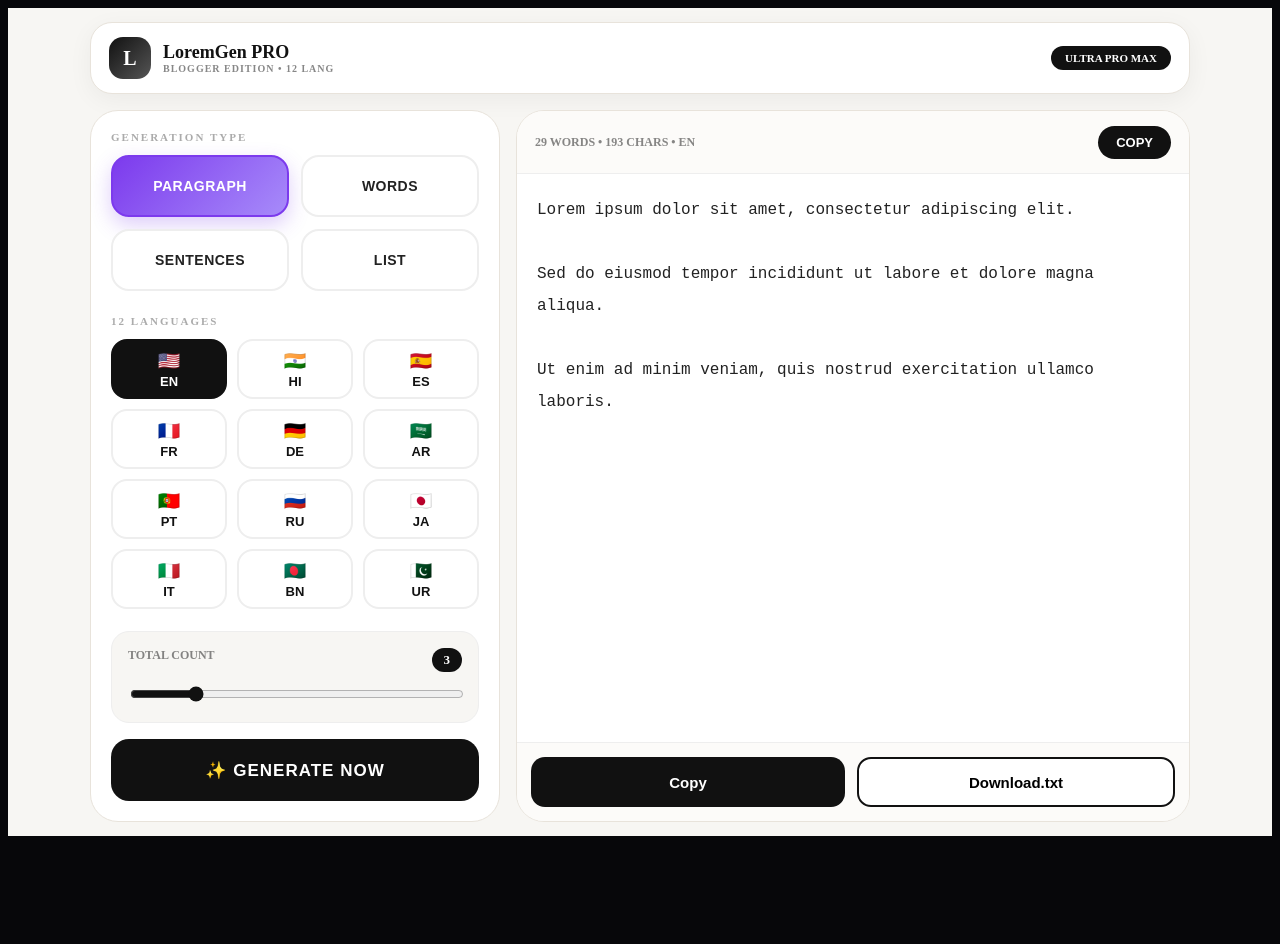
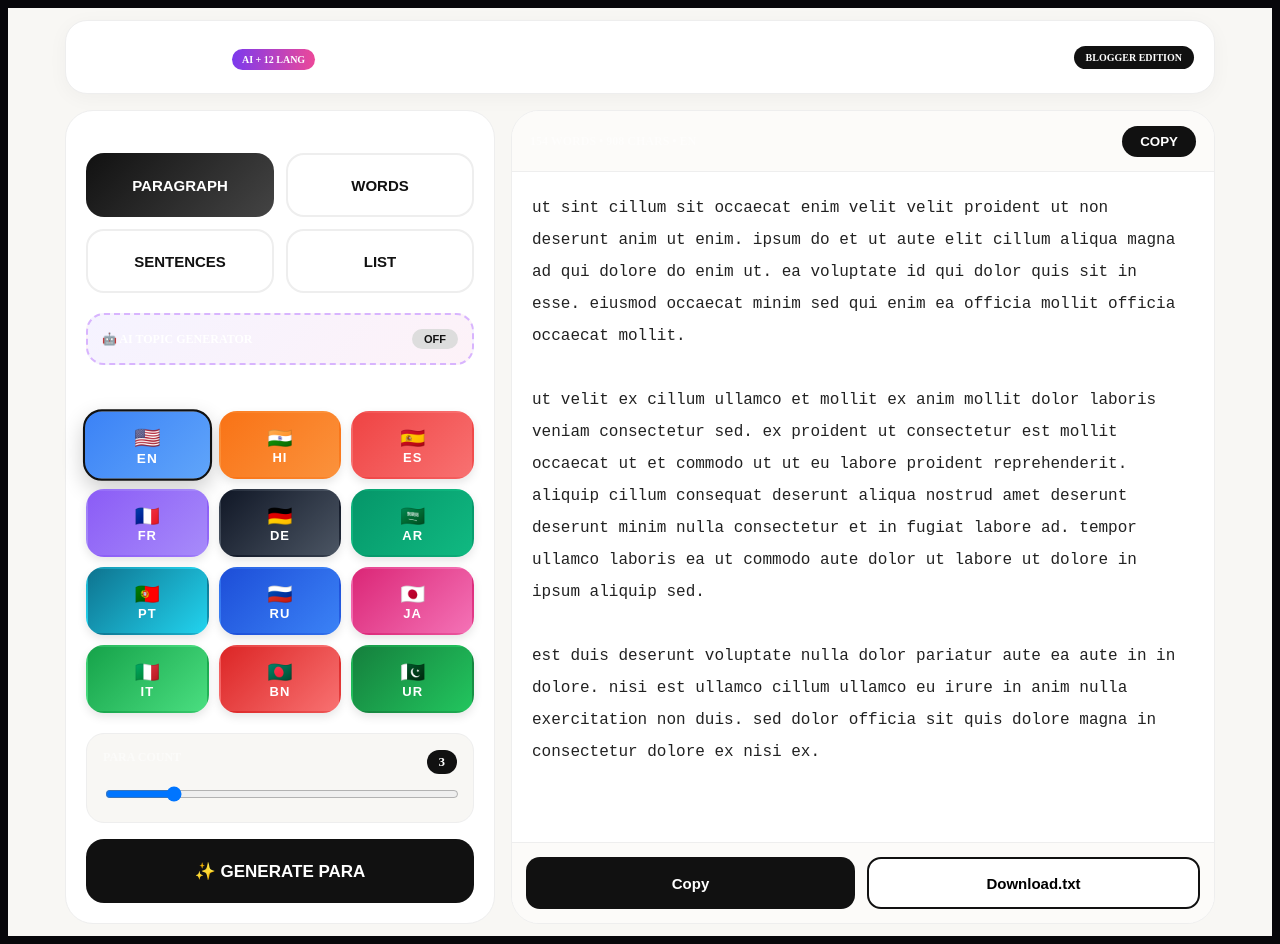
Before and after one commit to Ravs10/lorem-pro-tool, a Next.js app: page / in a window 1280 px wide. Before the commit the page ends 844 px from the top, so only its background shows below. Built offline with nearby package versions, Linux system fonts and the light colour scheme.

Commit message:
Refactor text generation and UI enhancements
Refactor text generation logic and update UI components.

```diff
--- a/app/page.tsx
+++ b/app/page.tsx
@@ -1,108 +1,148 @@
 "use client";
 import { useState } from "react";
 
-const DATA:any = {
-  EN: ["Lorem ipsum dolor sit amet, consectetur adipiscing elit.","Sed do eiusmod tempor incididunt ut labore et dolore magna aliqua.","Ut enim ad minim veniam, quis nostrud exercitation ullamco laboris.","Duis aute irure dolor in reprehenderit in voluptate velit esse cillum.","Excepteur sint occaecat cupidatat non proident, sunt in culpa.","Vivamus lacinia odio vitae vestibulum vestibulum.","Cras mattis consectetur purus sit amet fermentum."],
-  HI: ["यह एक नमूना पाठ है जो डिज़ाइन और टाइपोग्राफी में उपयोग होता है।","लोरेम इप्सम केवल एक डमी टेक्स्ट है जिसे प्रिंटिंग उद्योग में उपयोग किया जाता है।","यह टेक्स्ट डिज़ाइनरों को वास्तविक सामग्री के बिना लेआउट देखने में मदद करता है।","हिन्दी लोरेम जनरेटर से आप तुरंत सुंदर पैराग्राफ बना सकते हैं।","यह उपकरण पूरी तरह से मुफ्त और ऑफ़लाइन काम करता है।","आप शब्दों और पैराग्राफ की संख्या आसानी से बदल सकते हैं।"],
-  ES: ["Lorem ipsum dolor sit amet, consectetur adipiscing elit.","Vivamus lacinia odio vitae vestibulum vestibulum.","Cras mattis consectetur purus sit amet fermentum.","Vestibulum id ligula porta felis euismod semper.","Donec ullamcorper nulla non metus auctor fringilla."],
-  FR: ["Lorem ipsum dolor sit amet, consectetur adipiscing elit.","Vivamus sagittis lacus vel augue laoreet rutrum faucibus.","Cras mattis consectetur purus sit amet fermentum.","Aenean lacinia bibendum nulla sed consectetur."],
-  DE: ["Lorem ipsum dolor sit amet, consectetur adipiscing elit.","Er hörte leise Schritte hinter sich. Das bedeutete nichts Gutes.","Vestibulum id ligula porta felis euismod semper.","Cras mattis consectetur purus sit amet fermentum."],
-  AR: ["لوريم إيبسوم هو ببساطة نص شكلي يستخدم في صناعة الطباعة.","هذا النص هو مثال لنص يمكن أن يستبدل في نفس المساحة.","لقد تم توليد هذا النص من مولد النص العربى حيث يمكنك توليد مثل هذا النص."],
-  PT: ["Lorem ipsum dolor sit amet, consectetur adipiscing elit.","Vivamus lacinia odio vitae vestibulum vestibulum.","Donec sed odio dui. Cras mattis consectetur purus."],
-  RU: ["Лорем ипсум долор сит амет, consectetur adipiscing эли.","Сед до эиусмод темпор инцидидунт ут лаборе эт долоре.","Вивамус лациниа одио витае вестибулум вестибулум."],
-  JA: ["ロレム・イプサムは組版やデザインのサンプルテキストです。","印刷業界で使われるダミーテキストで、レイアウトを確認するために使用されます。","このツールは日本語のダミーテキストを簡単に生成できます。"],
-  IT: ["Lorem ipsum dolor sit amet, consectetur adipiscing elit.","Vivamus lacinia odio vitae vestibulum vestibulum.","Cras mattis consectetur purus sit amet fermentum."],
-  BN: ["লোরেম ইপসাম ডলর সিট আমেট, কনসেক্টেটর অ্যাডিপিসিং এলিট।","এটি একটি নমুনা পাঠ্য যা ডিজাইনে ব্যবহৃত হয়।","এই টুলটি দিয়ে আপনি সহজেই বাংলা ডামি টেক্সট তৈরি করতে পারেন।"],
-  UR: ["لوریم اپسم ڈالر سٹ امیٹ، کونسیکٹیٹر ایڈیپیسنگ ایلیٹ۔","یہ ایک نمونہ متن ہے جو ڈیزائن اور ٹائپوگرافی میں استعمال ہوتا ہے۔","اس ٹول سے آپ اردو ڈمی ٹیکسٹ آسانی سے بنا سکتے ہیں۔"],
+const LANG_DATA:any = {
+  EN: "Lorem ipsum dolor sit amet consectetur adipiscing elit sed do eiusmod tempor incididunt ut labore et dolore magna aliqua ut enim ad minim veniam quis nostrud exercitation ullamco laboris nisi ut aliquip ex ea commodo consequat duis aute irure dolor in reprehenderit in voluptate velit esse cillum dolore eu fugiat nulla pariatur excepteur sint occaecat cupidatat non proident sunt in culpa qui officia deserunt mollit anim id est laborum".split(" "),
+  HI: "यह एक नमूना पाठ है जो डिज़ाइन और टाइपोग्राफी में उपयोग होता है लोरेम इप्सम केवल एक डमी टेक्स्ट है जिसे प्रिंटिंग उद्योग में उपयोग किया जाता है यह टेक्स्ट डिज़ाइनरों को वास्तविक सामग्री के बिना लेआउट देखने में मदद करता है हिन्दी लोरेम जनरेटर से आप तुरंत सुंदर पैराग्राफ बना सकते हैं यह उपकरण पूरी तरह से मुफ्त और ऑफ़लाइन काम करता है".split(" "),
+  ES: "Lorem ipsum dolor sit amet consectetur adipiscing elit sed do eiusmod tempor incididunt ut labore et dolore magna aliqua ut enim ad minim veniam quis nostrud exercitation ullamco laboris nisi ut aliquip ex ea commodo consequat duis aute irure dolor in reprehenderit".split(" "),
+  FR: "Lorem ipsum dolor sit amet consectetur adipiscing elit sed do eiusmod tempor incididunt ut labore et dolore magna aliqua ut enim ad minim veniam quis nostrud exercitation ullamco laboris nisi ut aliquip ex ea commodo consequat".split(" "),
+  DE: "Lorem ipsum dolor sit amet consectetur adipiscing elit sed do eiusmod tempor incididunt ut labore et dolore magna aliqua ut enim ad minim veniam quis nostrud exercitation ullamco laboris".split(" "),
+  AR: "لوريم إيبسوم هو ببساطة نص شكلي يستخدم في صناعة الطباعة والتنضيد هذا النص هو مثال لنص يمكن أن يستبدل في نفس المساحة لقد تم توليد هذا النص من مولد النص العربى حيث يمكنك توليد مثل هذا النص أو العديد من النصوص الأخرى".split(" "),
+  PT: "Lorem ipsum dolor sit amet consectetur adipiscing elit sed do eiusmod tempor incididunt ut labore et dolore magna aliqua ut enim ad minim veniam quis nostrud".split(" "),
+  RU: "Лорем ипсум долор сит амет consectetur adipiscing элит сед до эиусмод темпор инцидидунт ут лаборе эт долоре магна аликуа ут эним ад миним вениам квис ноструд".split(" "),
+  JA: "ロレム イプサム は 組版 や デザイン の サンプル テキスト です 印刷 業界 で 使われる ダミー テキスト で レイアウト を 確認 するために 使用 されます この ツール は 日本語 の ダミー テキスト を 簡単に 生成 できます".split(" "),
+  IT: "Lorem ipsum dolor sit amet consectetur adipiscing elit sed do eiusmod tempor incididunt ut labore et dolore magna aliqua ut enim ad minim".split(" "),
+  BN: "লোরেম ইপসাম ডলর সিট আমেট কনসেক্টেটর অ্যাডিপিসিং এলিট সেড ডো এইউসমোড টেম্পর ইনসিডিডান্ট উট ল্যাবোরে এট ডলোরে ম্যাগনা আলিকুয়া".split(" "),
+  UR: "لوریم اپسم ڈالر سٹ امیٹ کونسیکٹیٹر ایڈیپیسنگ ایلیٹ سیڈ ڈو ایئسموڈ ٹیمپور انسیڈیڈنٹ یوٹ لیبورے ایٹ ڈولورے مگنا الیکوا".split(" "),
 }
+
 const FLAGS:any = {EN:"🇺🇸", HI:"🇮🇳", ES:"🇪🇸", FR:"🇫🇷", DE:"🇩🇪", AR:"🇸🇦", PT:"🇵🇹", RU:"🇷🇺", JA:"🇯🇵", IT:"🇮🇹", BN:"🇧🇩", UR:"🇵🇰"}
-const COLORS:any = {para:["#7c3aed","#a78bfa"], words:["#059669","#34d399"], list:["#db2777","#f472b6"], sent:["#ea580c","#fb923c"]}
+const COUNTRY_COLORS:any = {
+  EN: ["#3b82f6","#60a5fa"], HI: ["#f97316","#fb923c"], ES: ["#ef4444","#f87171"], FR: ["#8b5cf6","#a78bfa"],
+  DE: ["#111827","#4b5563"], AR: ["#059669","#10b981"], PT: ["#0e7490","#22d3ee"], RU: ["#1d4ed8","#3b82f6"],
+  JA: ["#db2777","#f472b6"], IT: ["#16a34a","#4ade80"], BN: ["#dc2626","#f87171"], UR: ["#15803d","#22c55e"]
+}
+const TYPE_COLORS:any = {para:["#111","#444"], words:["#7c3aed","#a78bfa"], list:["#db2777","#f472b6"], sent:["#059669","#34d399"]}
 
 export default function Page(){
   const [lang,setLang]=useState("EN");
-  const [para,setPara]=useState(3);
-  const [words,setWords]=useState(50);
+  const [count,setCount]=useState(3);
   const [type,setType]=useState("para");
-  const [out,setOut]=useState(DATA.EN.slice(0,3).join("\n\n"));
+  const [out,setOut]=useState("");
+  const [aiTopic,setAiTopic]=useState("");
+  const [aiMode,setAiMode]=useState(false);
   const [copied,setCopied]=useState(false);
 
-  const generate=()=>{
-    const sentences = DATA[lang];
-    const allWords = sentences.join(" ").split(" ");
-    let txt="";
+  const makeText = () => {
+    const words = LANG_DATA[lang];
+    const getSentence = () => {
+      const len = 8 + Math.floor(Math.random()*10);
+      let s = [];
+      for(let i=0;i<len;i++) s.push(words[Math.floor(Math.random()*words.length)]);
+      return s.join(" ") + ".";
+    }
+
+    let result = "";
+    if(type==="words"){
+      let w = [];
+      for(let i=0;i<count;i++) w.push(words[Math.floor(Math.random()*words.length)]);
+      result = w.join(" ") + ".";
+    }
     if(type==="para"){
-      txt = Array(para).fill(0).map(()=> {
-        const count = 2 + Math.floor(Math.random()*3);
-        let p = "";
-        for(let i=0;i<count;i++) p += sentences[Math.floor(Math.random()*sentences.length)] + " ";
-        return p.trim();
-      }).join("\n\n");
+      let paras = [];
+      for(let p=0;p<count;p++){
+        let paraText = "";
+        const sentCount = 3 + Math.floor(Math.random()*2);
+        for(let s=0;s<sentCount;s++) paraText += getSentence() + " ";
+        paras.push(paraText.trim());
+      }
+      result = paras.join("\n\n");
     }
-    if(type==="words") txt = allWords.slice(0, words).join(" ") + ".";
-    if(type==="sent") txt = Array(para).fill(0).map(()=> sentences[Math.floor(Math.random()*sentences.length)]).join(" ");
-    if(type==="list") txt = Array(para).fill(0).map((_,i)=> `${i+1}. ${sentences[Math.floor(Math.random()*sentences.length)]}`).join("\n");
-    setOut(txt);
+    if(type==="sent"){
+      let sents = [];
+      for(let i=0;i<count;i++) sents.push(getSentence());
+      result = sents.join(" ");
+    }
+    if(type==="list"){
+      let list = [];
+      for(let i=0;i<count;i++) list.push(`${i+1}. ${getSentence()}`);
+      result = list.join("\n");
+    }
+
+    if(aiMode && aiTopic){
+      result = `Topic: ${aiTopic}\n\n` + result + `\n\n[AI Enhanced for ${lang} - ${aiTopic}]`;
+    }
+
+    setOut(result);
   }
 
-  const download=()=>{
+  const download = () => {
     const blob = new Blob(["\uFEFF" + out], {type: "text/plain;charset=utf-8"});
     const url = URL.createObjectURL(blob);
-    const a = document.createElement("a");
-    a.href = url; a.download = `lorem-${lang}.txt`; a.click();
+    const a = document.createElement("a"); a.href = url; a.download = `lorem-${lang}-${type}.txt`; a.click();
   }
-  const copy=()=>{navigator.clipboard.writeText(out); setCopied(true); setTimeout(()=>setCopied(false),1500)};
+
+  // initial
+  useState(()=>{ makeText(); })
 
   return(
-    <div style={{minHeight:"100vh", background:"#f7f6f3", color:"#111", padding:"14px"}}>
-      <div style={{maxWidth:"1100px", margin:"0 auto"}}>
-        <div style={{background:"white", border:"1px solid #e8e3db", borderRadius:"22px", padding:"0 18px", height:"70px", display:"flex", justifyContent:"space-between", alignItems:"center", boxShadow:"0 6px 24px rgba(0,0,0,0.05)"}}>
-          <div style={{display:"flex", alignItems:"center", gap:"12px"}}><div style={{width:"42px", height:"42px", borderRadius:"14px", background:"linear-gradient(135deg,#111,#555)", color:"white", display:"grid", placeItems:"center", fontWeight:900, fontSize:"20px"}}>L</div><div><div style={{fontWeight:900, fontSize:"18px"}}>LoremGen PRO</div><div style={{fontSize:"10px", opacity:0.5, fontWeight:800, letterSpacing:"1px"}}>BLOGGER EDITION • 12 LANG</div></div></div>
-          <div style={{fontSize:"11px", background:"#111", color:"white", padding:"6px 14px", borderRadius:"20px", fontWeight:800}}>ULTRA PRO MAX</div>
+    <div style={{minHeight:"100vh", background:"#f8f7f4", padding:"12px"}}>
+      <div style={{maxWidth:"1150px", margin:"0 auto"}}>
+        <div style={{background:"white", borderRadius:"22px", height:"72px", display:"flex", alignItems:"center", justifyContent:"space-between", padding:"0 20px", border:"1px solid #eee", boxShadow:"0 4px 20px rgba(0,0,0,0.04)"}}>
+          <b style={{fontSize:"19px"}}>LoremGen <span style={{opacity:0.4}}>PRO</span> <span style={{background:"linear-gradient(90deg,#7c3aed,#ec4899)", color:"white", fontSize:"10px", padding:"5px 10px", borderRadius:"20px", marginLeft:"8px"}}>AI + 12 LANG</span></b>
+          <span style={{fontSize:"10px", background:"#111", color:"white", padding:"6px 12px", borderRadius:"20px", fontWeight:800}}>BLOGGER EDITION</span>
         </div>
 
-        <div style={{display:"grid", gap:"16px", marginTop:"16px"}} className="grid">
-          <style>{`@media(min-width:900px){.grid{grid-template-columns:410px 1fr}}`}</style>
+        <div style={{display:"grid", gap:"16px", marginTop:"16px"}} className="main">
+          <style>{`@media(min-width:950px){.main{grid-template-columns:430px 1fr}}`}</style>
 
-          <div style={{background:"white", border:"1px solid #e8e3db", borderRadius:"28px", padding:"20px"}}>
-            <div style={{fontSize:"11px", fontWeight:900, letterSpacing:"2px", opacity:0.35}}>GENERATION TYPE</div>
-            <div style={{display:"grid", gridTemplateColumns:"1fr 1fr", gap:"12px", marginTop:"12px"}}>
-              {[
-                {k:"para", t:"PARAGRAPH"},
-                {k:"words", t:"WORDS"},
-                {k:"sent", t:"SENTENCES"},
-                {k:"list", t:"LIST"},
-              ].map(b=>{
+          <div style={{background:"white", borderRadius:"28px", padding:"20px", border:"1px solid #eee"}}>
+            {/* TYPE */}
+            <div style={{fontSize:"11px", fontWeight:900, letterSpacing:"2px", opacity:0.4}}>TYPE</div>
+            <div style={{display:"grid", gridTemplateColumns:"1fr 1fr", gap:"12px", marginTop:"10px"}}>
+              {[{k:"para",l:"PARAGRAPH"},{k:"words",l:"WORDS"},{k:"sent",l:"SENTENCES"},{k:"list",l:"LIST"}].map(b=>{
                 const active = type===b.k;
-                return <button key={b.k} onClick={()=>setType(b.k)} style={{height:"62px", borderRadius:"18px", border: active?`2px solid ${COLORS[b.k][0]}`:"2px solid #eee", background: active?`linear-gradient(135deg,${COLORS[b.k][0]},${COLORS[b.k][1]})`:"white", color: active?"white":"#222", fontWeight:900, fontSize:"14px", letterSpacing:"0.5px", cursor:"pointer", boxShadow: active?`0 8px 20px ${COLORS[b.k][0]}40`:"none"}}>{b.t}</button>
+                return <button key={b.k} onClick={()=>setType(b.k)} style={{height:"64px", borderRadius:"18px", border: active?"none":"2px solid #eee", background: active?`linear-gradient(135deg,${TYPE_COLORS[b.k][0]},${TYPE_COLORS[b.k][1]})`:"white", color: active?"white":"#111", fontWeight:900, fontSize:"15px", cursor:"pointer"}}>{b.l}</button>
               })}
             </div>
 
-            <div style={{fontSize:"11px", fontWeight:900, letterSpacing:"2px", opacity:0.35, marginTop:"24px"}}>12 LANGUAGES</div>
-            <div style={{display:"grid", gridTemplateColumns:"1fr 1fr 1fr", gap:"10px", marginTop:"12px"}}>
-              {Object.keys(DATA).map(k=>(
-                <button key={k} onClick={()=>setLang(k)} style={{height:"60px", borderRadius:"16px", border: lang===k?"2px solid #111":"2px solid #eee", background: lang===k?"#111":"white", color: lang===k?"white":"#111", fontWeight:900, fontSize:"14px", cursor:"pointer"}}>
-                  <div style={{fontSize:"18px"}}>{FLAGS[k]}</div><div style={{fontSize:"13px", marginTop:"2px"}}>{k}</div>
-                </button>
-              ))}
+            {/* AI FEATURE */}
+            <div style={{marginTop:"20px", background:"linear-gradient(135deg,#f5f3ff,#fdf2f8)", border:"2px dashed #d8b4fe", borderRadius:"18px", padding:"14px"}}>
+              <div style={{display:"flex", justifyContent:"space-between", alignItems:"center"}}>
+                <span style={{fontSize:"12px", fontWeight:900}}>🤖 AI TOPIC GENERATOR</span>
+                <button onClick={()=>setAiMode(!aiMode)} style={{padding:"4px 12px", borderRadius:"20px", border:"none", background: aiMode?"#7c3aed":"#ddd", color: aiMode?"white":"#111", fontSize:"11px", fontWeight:800, cursor:"pointer"}}>{aiMode?"ON":"OFF"}</button>
+              </div>
+              {aiMode && <input value={aiTopic} onChange={e=>setAiTopic(e.target.value)} placeholder="Ex: business, nature, tech..." style={{width:"100%", marginTop:"10px", height:"42px", borderRadius:"12px", border:"1.5px solid #ddd", padding:"0 12px", outline:"none"}} />}
             </div>
 
-            <div style={{background:"#f7f6f3", borderRadius:"18px", padding:"16px", marginTop:"22px", border:"1.5px solid #eee"}}>
-              <div style={{display:"flex", justifyContent:"space-between", fontWeight:900}}><span style={{fontSize:"12px", opacity:0.5}}>{type==="words"?"TOTAL WORDS":"TOTAL COUNT"}</span><span style={{background:"#111", color:"white", padding:"4px 12px", borderRadius:"20px", fontSize:"13px"}}>{type==="words"?words:para}</span></div>
-              <input type="range" min={1} max={type==="words"?200:12} value={type==="words"?words:para} onChange={e=> type==="words"?setWords(Number(e.target.value)):setPara(Number(e.target.value))} style={{width:"100%", marginTop:"14px", accentColor:"#111"}} />
+            {/* COUNTRIES COLORFUL */}
+            <div style={{fontSize:"11px", fontWeight:900, letterSpacing:"2px", opacity:0.4, marginTop:"22px"}}>12 LANGUAGES • SELECT COUNTRY</div>
+            <div style={{display:"grid", gridTemplateColumns:"1fr 1fr 1fr", gap:"10px", marginTop:"12px"}}>
+              {Object.keys(LANG_DATA).map(k=>{
+                const active = lang===k;
+                return <button key={k} onClick={()=>setLang(k)} style={{height:"68px", borderRadius:"18px", border: active?"2px solid #111":"2px solid transparent", background: `linear-gradient(135deg,${COUNTRY_COLORS[k][0]},${COUNTRY_COLORS[k][1]})`, color:"white", fontWeight:900, fontSize:"14px", cursor:"pointer", boxShadow: active?"0 8px 20px rgba(0,0,0,0.2)":"0 4px 10px rgba(0,0,0,0.1)", transform: active?"scale(1.05)":"scale(1)", transition:"all 0.2s"}}>
+                  <div style={{fontSize:"20px"}}>{FLAGS[k]}</div><div style={{fontSize:"13px", letterSpacing:"1px"}}>{k}</div>
+                </button>
+              })}
             </div>
 
-            <button onClick={generate} style={{width:"100%", marginTop:"16px", height:"62px", borderRadius:"18px", border:"none", background:"#111", color:"white", fontWeight:900, fontSize:"17px", letterSpacing:"1px", cursor:"pointer"}}>✨ GENERATE NOW</button>
+            <div style={{background:"#f8f7f4", borderRadius:"18px", padding:"16px", marginTop:"20px", border:"1px solid #eee"}}>
+              <div style={{display:"flex", justifyContent:"space-between", fontWeight:900}}><span style={{fontSize:"12px", opacity:0.5}}>{type.toUpperCase()} COUNT</span><span style={{background:"#111", color:"white", padding:"4px 12px", borderRadius:"20px", fontSize:"13px"}}>{count}</span></div>
+              <input type="range" min={1} max={type==="words"?200:12} value={count} onChange={e=>setCount(Number(e.target.value))} style={{width:"100%", marginTop:"12px"}} />
+            </div>
+
+            <button onClick={makeText} style={{width:"100%", marginTop:"16px", height:"64px", borderRadius:"18px", border:"none", background:"#111", color:"white", fontWeight:900, fontSize:"17px", cursor:"pointer"}}>✨ GENERATE {type.toUpperCase()}</button>
           </div>
 
-          <div style={{background:"white", border:"1px solid #e8e3db", borderRadius:"28px", overflow:"hidden", display:"flex", flexDirection:"column"}}>
-            <div style={{display:"flex", justifyContent:"space-between", alignItems:"center", padding:"0 18px", height:"62px", borderBottom:"1px solid #eee", background:"#fcfbf9"}}>
-              <span style={{fontSize:"12px", fontWeight:900, opacity:0.5}}>{out.split(/\s+/).length} WORDS • {out.length} CHARS • {lang}</span>
-              <button onClick={copy} style={{padding:"9px 18px", borderRadius:"20px", border:"none", background:"#111", color:"white", fontWeight:900, fontSize:"13px", cursor:"pointer"}}>{copied?"✓ COPIED":"COPY"}</button>
+          <div style={{background:"white", borderRadius:"28px", border:"1px solid #eee", display:"flex", flexDirection:"column", overflow:"hidden"}}>
+            <div style={{height:"60px", display:"flex", justifyContent:"space-between", alignItems:"center", padding:"0 18px", borderBottom:"1px solid #eee", background:"#fcfbf9"}}>
+              <span style={{fontSize:"12px", fontWeight:900, opacity:0.5}}>{out.split(/\s+/).filter(Boolean).length} WORDS • {out.length} CHARS • {lang}</span>
+              <button onClick={()=>{navigator.clipboard.writeText(out); setCopied(true); setTimeout(()=>setCopied(false),1500)}} style={{padding:"8px 18px", borderRadius:"20px", border:"none", background:"#111", color:"white", fontWeight:900, cursor:"pointer"}}>{copied?"COPIED ✓":"COPY"}</button>
             </div>
-            <textarea value={out} onChange={e=>setOut(e.target.value)} style={{flex:1, minHeight:"500px", border:"none", padding:"20px", fontSize:"16px", lineHeight:"32px", outline:"none", resize:"none", color:"#222"}} />
+            <textarea value={out} placeholder="Click GENERATE..." onChange={e=>setOut(e.target.value)} style={{flex:1, minHeight:"520px", border:"none", padding:"20px", fontSize:"16px", lineHeight:"32px", outline:"none", resize:"none", color:"#222"}} />
             <div style={{padding:"14px", background:"#fcfbf9", borderTop:"1px solid #eee", display:"flex", gap:"12px"}}>
-              <button onClick={copy} style={{flex:1, height:"50px", borderRadius:"14px", border:"none", background:"#111", color:"white", fontWeight:900, fontSize:"15px", cursor:"pointer"}}>Copy</button>
-              <button onClick={download} style={{flex:1, height:"50px", borderRadius:"14px", border:"2px solid #111", background:"white", fontWeight:900, fontSize:"15px", cursor:"pointer"}}>Download.txt</button>
+              <button onClick={()=>{navigator.clipboard.writeText(out); setCopied(true); setTimeout(()=>setCopied(false),1500)}} style={{flex:1, height:"52px", borderRadius:"14px", border:"none", background:"#111", color:"white", fontWeight:900, fontSize:"15px", cursor:"pointer"}}>Copy</button>
+              <button onClick={download} style={{flex:1, height:"52px", borderRadius:"14px", border:"2px solid #111", background:"white", fontWeight:900, fontSize:"15px", cursor:"pointer"}}>Download.txt</button>
             </div>
           </div>
         </div>
```
